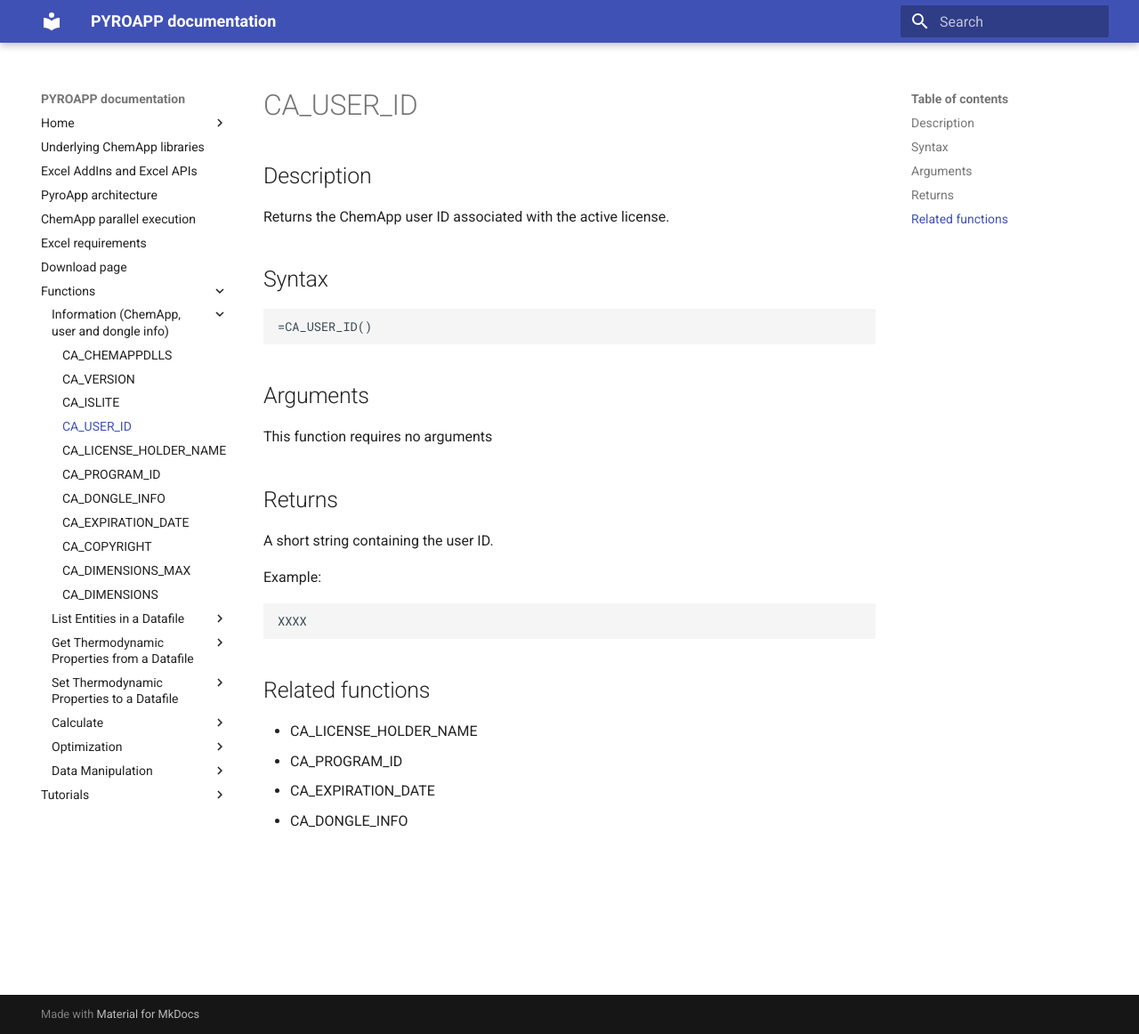
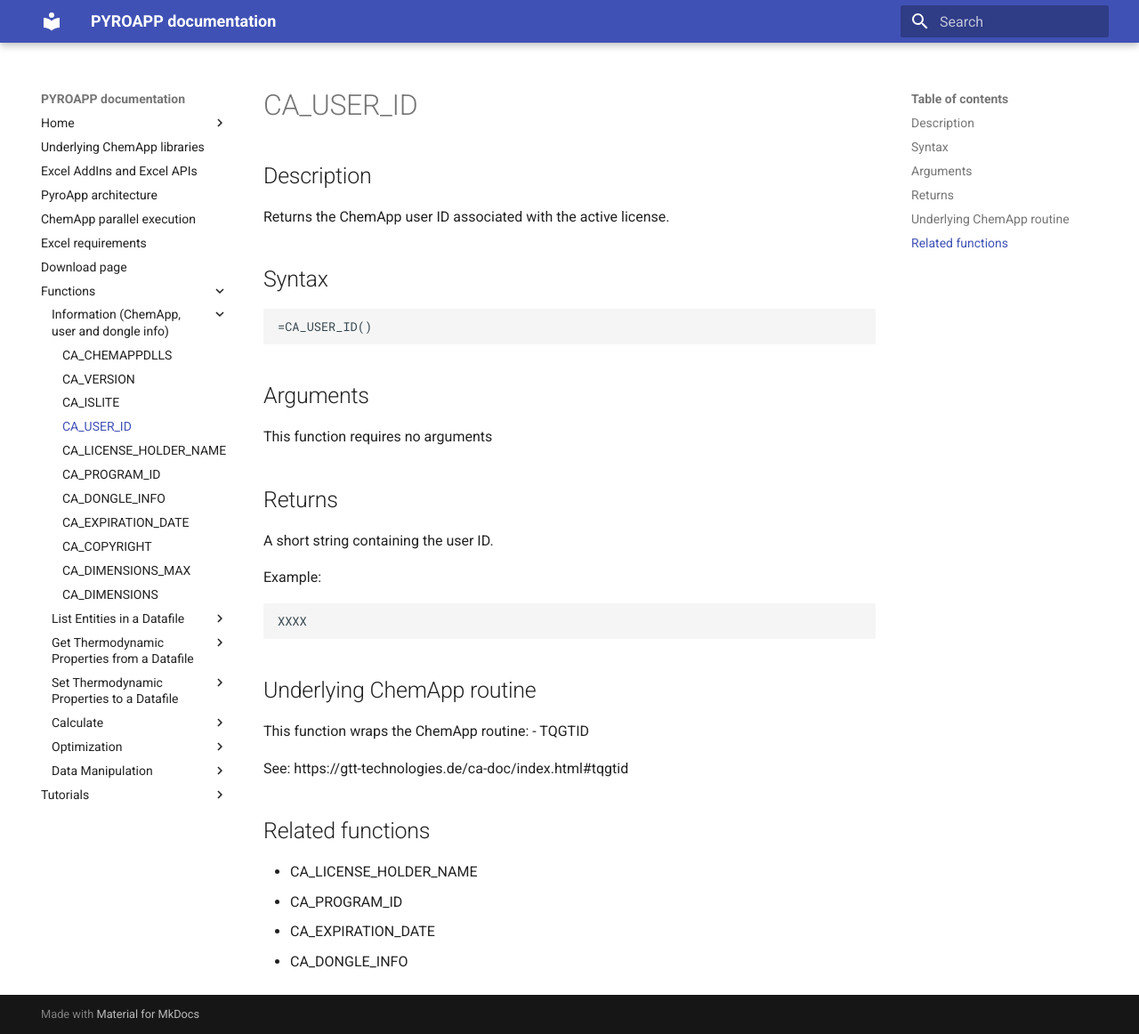
Before and after one commit to evnekdev/pyroapp-docs, an MkDocs documentation site: the page built from docs/functions/ca_user_id.md, in a window 1280 px wide and 1162 px high. Shown: the whole window at 89% size. Built offline with MkDocs 1.6.1 and Material for MkDocs 9.7.7, drawn with Linux system fonts in a browser that asks for light colours.

Commit message:
Update ca_user_id.md

````diff
--- a/docs/functions/ca_user_id.md
+++ b/docs/functions/ca_user_id.md
@@ -24,6 +24,14 @@ Example:
 XXXX
 ```
 
+## Underlying ChemApp routine
+
+This function wraps the ChemApp routine:
+  - TQGTID
+
+See:
+https://gtt-technologies.de/ca-doc/index.html#tqgtid
+
 ## Related functions
 
   - CA_LICENSE_HOLDER_NAME
````
